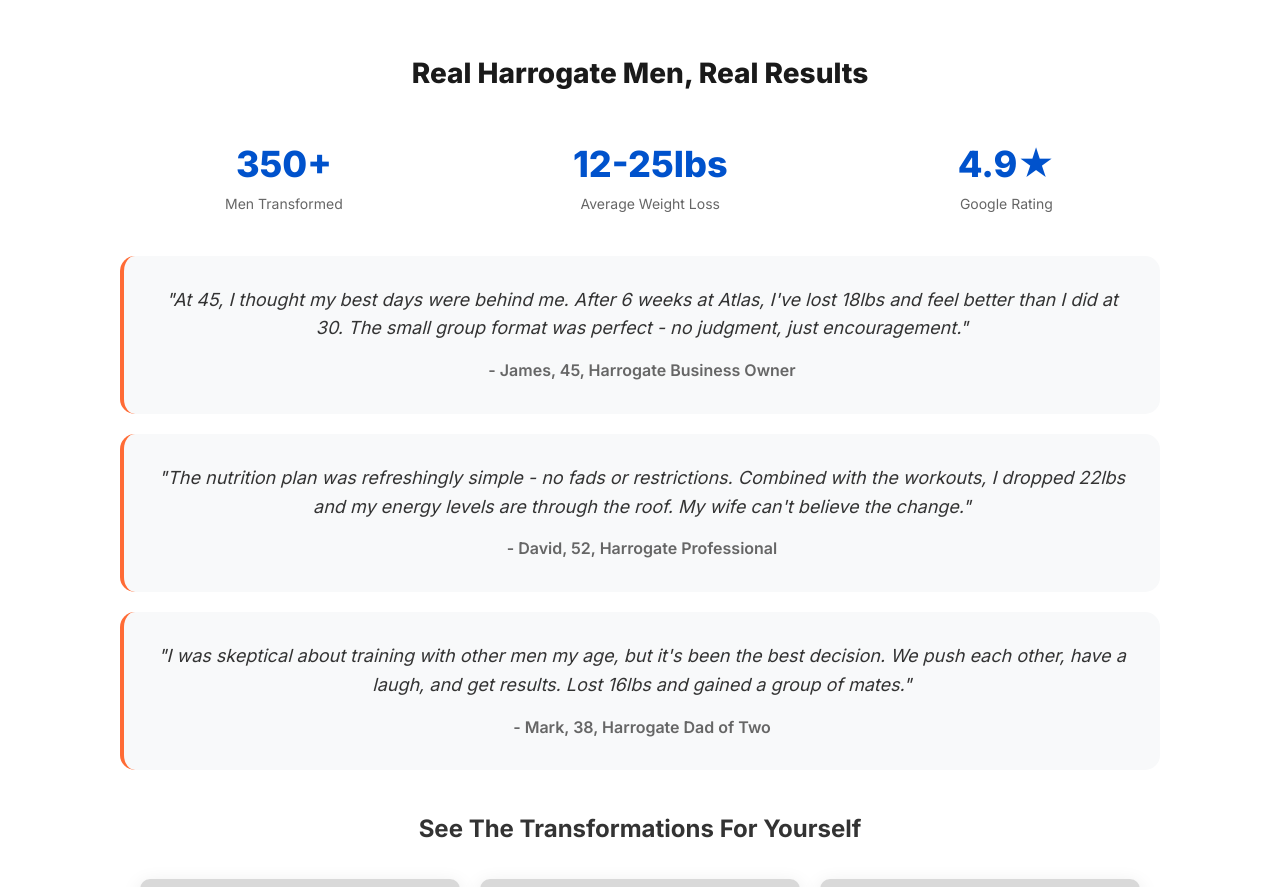
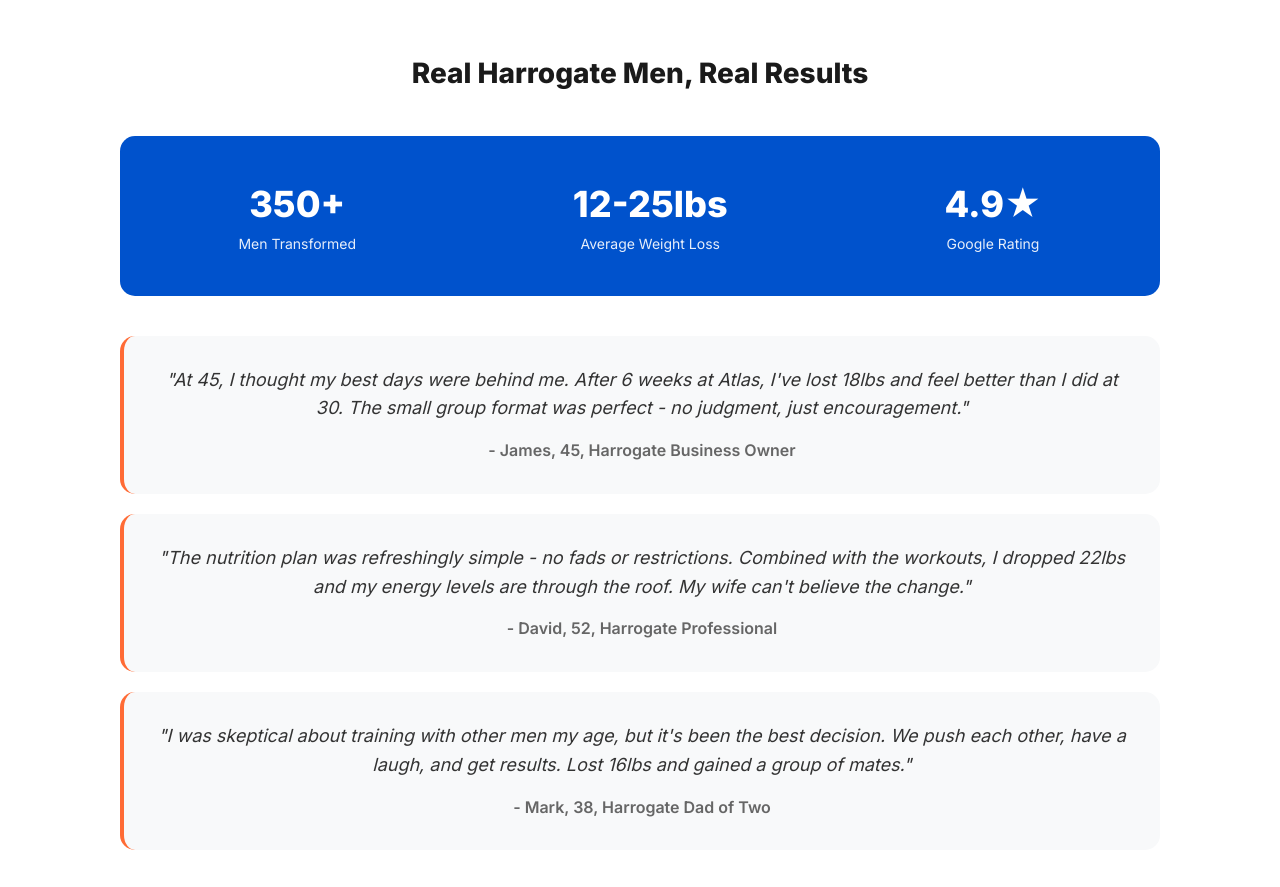
Before and after one commit to Schofield90/atlas-gyms-website, a plain HTML site: page pages/landing/harrogate-mens-transformation.html in a window 1280 px wide. Shown: the part 1260-2147 px from the top of the page. Drawn offline with Linux system fonts and the light colour scheme; a script that the page names is missing.

Commit message:
Add blue background to stats section with white text

```diff
--- a/pages/landing/harrogate-mens-transformation.html
+++ b/pages/landing/harrogate-mens-transformation.html
@@ -264,6 +264,9 @@
             margin: 40px 0;
             flex-wrap: wrap;
             gap: 20px;
+            background: #0052CC;
+            padding: 40px 20px;
+            border-radius: 15px;
         }
 
         .stat {
@@ -273,11 +276,11 @@
         .stat-number {
             font-size: 36px;
             font-weight: 800;
-            color: #0052CC;
+            color: white;
         }
 
         .stat-label {
-            color: #666;
+            color: rgba(255, 255, 255, 0.9);
             font-size: 14px;
         }
 
```
